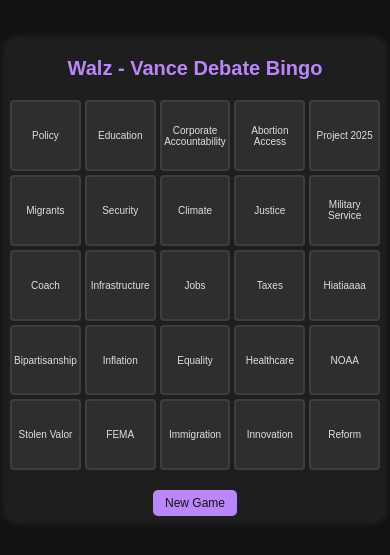
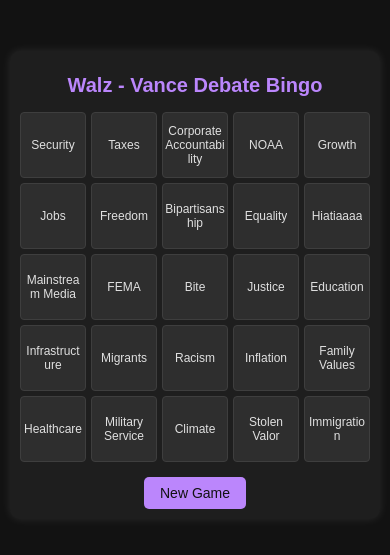
Before and after one commit to rogerlam1/debate-bingo, a React (Create React App) app: page / in a window 390 px wide. Shown: the part 147-702 px from the top of the page. Built offline with nearby package versions, Linux system fonts and the light colour scheme.

Commit message:
Fix box sizes and text

```diff
--- a/src/App.css
+++ b/src/App.css
@@ -11,36 +11,32 @@
   justify-content: center;
   align-items: center;
   min-height: 100vh;
-  padding: 20px;
+  padding: 10px;
 }
 
 .bingo-container {
-  max-width: 600px;
   width: 100%;
+  max-width: 500px;
   margin: 0 auto;
-  padding: 20px;
+  padding: 10px;
   text-align: center;
   background-color: #1e1e1e;
   border-radius: 10px;
   box-shadow: 0 0 10px rgba(255,255,255,0.1);
 }
 
-h1 {
+.bingo-title {
   color: #bb86fc;
-  margin-bottom: 20px;
+  margin-bottom: 15px;
+  font-size: 24px;
 }
 
 .bingo-board {
   display: grid;
   grid-template-columns: repeat(5, 1fr);
-  grid-template-rows: repeat(5, 1fr);
-  gap: 8px;
-  margin-bottom: 20px;
+  gap: 5px;
+  margin-bottom: 15px;
   aspect-ratio: 1;
-  width: 100%;
-  max-width: 500px;
-  margin-left: auto;
-  margin-right: auto;
 }
 
 .bingo-card {
@@ -49,17 +45,24 @@
   align-items: center;
   justify-content: center;
   background-color: #2e2e2e;
-  border: 2px solid #3e3e3e;
+  border: 1px solid #3e3e3e;
   border-radius: 4px;
   cursor: pointer;
+  padding: 2px;
+  transition: all 0.3s ease;
+  color: #e0e0e0;
+  overflow: hidden;
+}
+
+.bingo-card-text {
   font-size: 14px;
-  padding: 4px;
+  line-height: 1.2;
   word-wrap: break-word;
   text-align: center;
-  transition: all 0.3s ease;
-  color: #e0e0e0;
-  width: 100%;
-  height: 100%;
+  display: -webkit-box;
+  -webkit-line-clamp: 3;
+  -webkit-box-orient: vertical;
+  overflow: hidden;
 }
 
 .bingo-card:hover {
@@ -70,21 +73,13 @@
   background-color: #bb86fc;
   border-color: #9966cc;
   color: #121212;
-  animation: pulse 0.3s ease-in-out;
-}
-
-@keyframes pulse {
-  0% { transform: scale(1); }
-  50% { transform: scale(1.05); }
-  100% { transform: scale(1); }
 }
 
 .bingo-win {
   font-size: 24px;
   font-weight: bold;
   color: #bb86fc;
-  margin-bottom: 20px;
-  animation: pulse 1s infinite;
+  margin-bottom: 15px;
 }
 
 .new-game-btn {
@@ -102,26 +97,13 @@
   background-color: #9966cc;
 }
 
-@media (max-width: 600px) {
-  .App {
-    padding: 10px;
+@media (max-width: 480px) {
+  .bingo-title {
+    font-size: 20px;
   }
 
-  .bingo-container {
-    padding: 10px;
-  }
-
-  h1 {
-    font-size: 24px;
-  }
-
-  .bingo-board {
-    gap: 4px;
-  }
-
-  .bingo-card {
+  .bingo-card-text {
     font-size: 12px;
-    padding: 2px;
   }
 
   .new-game-btn {
@@ -130,22 +112,13 @@
   }
 }
 
-@media (max-width: 400px) {
-  .App {
-    padding: 5px;
+@media (max-width: 320px) {
+  .bingo-title {
+    font-size: 18px;
   }
 
-  .bingo-container {
-    padding: 5px;
-  }
-
-  h1 {
-    font-size: 20px;
-  }
-
-  .bingo-card {
+  .bingo-card-text {
     font-size: 10px;
-    padding: 1px;
   }
 
   .new-game-btn {
--- a/src/App.js
+++ b/src/App.js
@@ -7,7 +7,7 @@
   "Justice", "Equality", "Freedom", "Leadership", "Unity",
   "Reform", "Innovation", "Growth", "Policy", "Democracy",
   "Values", "Coach", "Stolen Valor", "Mainstream Media", "Abortion Access", "Migrants", "FEMA", "NOAA",
-  "Corporate Accountability", "Military Service", "Family Values", "Racism", "Project 2025", "Hiatiaaaa", "Bite"
+  "Corporate Accountability", "Military Service", "Family Values", "Racism", "Project 2025", "Mentally Challenged","Hiatiaaaa", "Bite"
 ];
 
 const shuffleArray = (array) => {
@@ -24,7 +24,7 @@
     className={`bingo-card ${isMarked ? 'marked' : ''}`}
     onClick={onClick}
   >
-    {word}
+    <span className="bingo-card-text">{word}</span>
   </button>
 );
 
```
